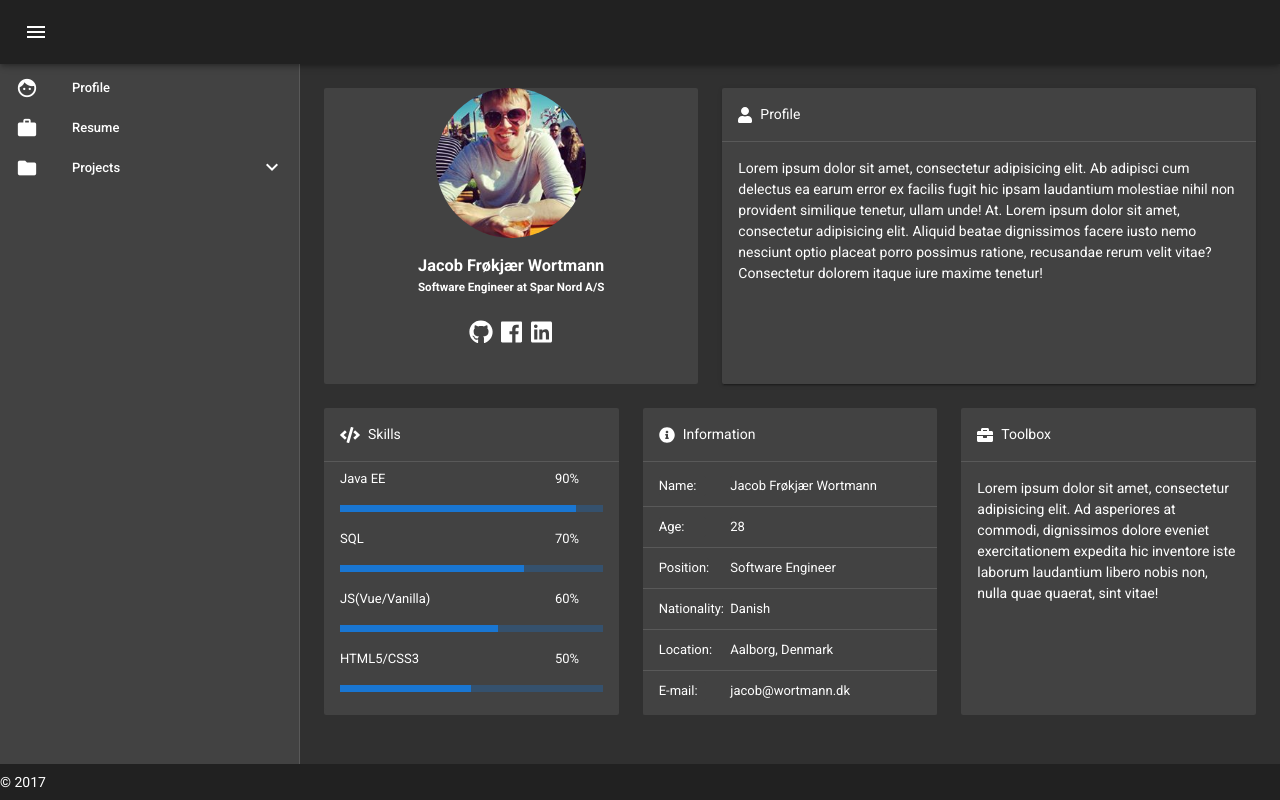
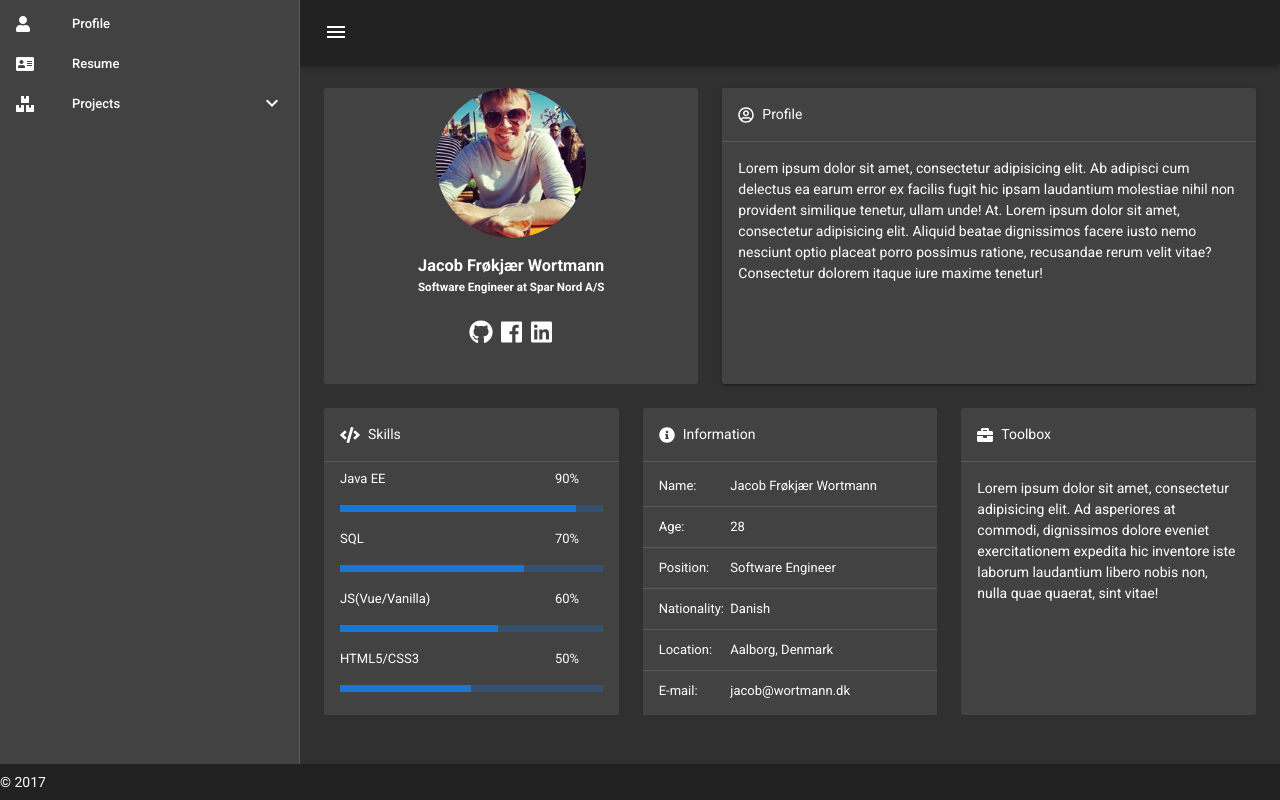
Before and after one commit to FuzzyAzurik/jacobwortmann, a Vue app in the folder src/main/vuejs/: page / in a window 1280 px wide. Built offline with nearby package versions, Linux system fonts and the light colour scheme.

Commit message:
Pagetitle now changes upon switching between pages

```diff
--- a/src/main/vuejs/src/App.vue
+++ b/src/main/vuejs/src/App.vue
@@ -1,11 +1,11 @@
 <template>
     <v-app id="inspire" dark>
-        <v-navigation-drawer clipped fixed v-model="drawer" app>
+        <v-navigation-drawer fixed v-model="drawer" app>
             <v-list dense>
                 <div v-for="item in items" :key="item.title">
-                    <v-list-tile v-if="item.items === undefined" :to="item.path" @click="">
+                    <v-list-tile v-if="item.items === undefined" :to="item.path" @click="pageTitle = item.title">
                         <v-list-tile-action>
-                            <v-icon>{{ item.icon }}</v-icon>
+                            <v-icon small>{{ item.icon }}</v-icon>
                         </v-list-tile-action>
                         <v-list-tile-content>
                             <v-list-tile-title>{{ item.title }}</v-list-tile-title>
@@ -14,25 +14,25 @@
                     <v-list-group v-else>
                         <v-list-tile slot="activator">
                             <v-list-tile-action>
-                                <v-icon>{{ item.icon }}</v-icon>
+                                <v-icon small>{{ item.icon }}</v-icon>
                             </v-list-tile-action>
                             <v-list-tile-content>
                                 <v-list-tile-title>{{ item.title }}</v-list-tile-title>
                             </v-list-tile-content>
                         </v-list-tile>
-                        <v-list-tile v-for="subItem in item.items" :key="subItem.title" :to="subItem.path">
+                        <v-list-tile v-for="subItem in item.items" :key="subItem.title" :to="subItem.path" @click="pageTitle = subItem.title">
                             <v-list-tile-content>
                                 <v-list-tile-title>{{ subItem.title }}</v-list-tile-title>
                             </v-list-tile-content>
                             <v-list-tile-action>
-                                <v-icon>{{ subItem.icon }}</v-icon>
+                                <v-icon small>{{ subItem.icon }}</v-icon>
                             </v-list-tile-action>
                         </v-list-tile>
                     </v-list-group>
                 </div>
             </v-list>
         </v-navigation-drawer>
-        <v-toolbar app fixed clipped-left>
+        <v-toolbar app fixed clipped>
             <v-toolbar-side-icon @click.stop="drawer = !drawer"/>
             <v-toolbar-title>{{pageTitle}}</v-toolbar-title>
         </v-toolbar>
@@ -49,24 +49,25 @@
     export default {
         data: () => ({
             drawer: true,
+            pageTitle: "",
             items: [
                 {
                     title: "Profile",
-                    icon: "face",
+                    icon: "fas fa-user",
                     path: "/profile",
                 },
                 {
                     title: "Resume",
-                    icon: "work",
+                    icon: "fas fa-address-card",
                     path: "/resume",
                 },
                 {
                     title: "Projects",
-                    icon: "folder",
+                    icon: "fas fa-boxes",
                     items: [
                         {
                             title: "Electro",
-                            icon: "power",
+                            icon: "fas fa-bolt",
                             path: "/electro"
                         }
                     ]
@@ -74,7 +75,7 @@
             ]
         }),
         props: {
-            source: String
+            source: String,
         }
     }
 </script>
--- a/src/main/vuejs/src/components/Profile.vue
+++ b/src/main/vuejs/src/components/Profile.vue
@@ -28,7 +28,7 @@
             <v-flex d-flex md12 lg7>
                 <v-card>
                     <v-card-title>
-                        <v-icon class="icon-header" small>fas fa-user</v-icon>
+                        <v-icon class="icon-header" small>far fa-user-circle</v-icon>
                         Profile
                     </v-card-title>
                     <v-divider/>
@@ -163,9 +163,7 @@
                     title: "HTML5/CSS3",
                     value: 50
                 }
-            ],
-            pageTitle:
-                "Profile"
+            ]
         })
     }
 </script>
```
